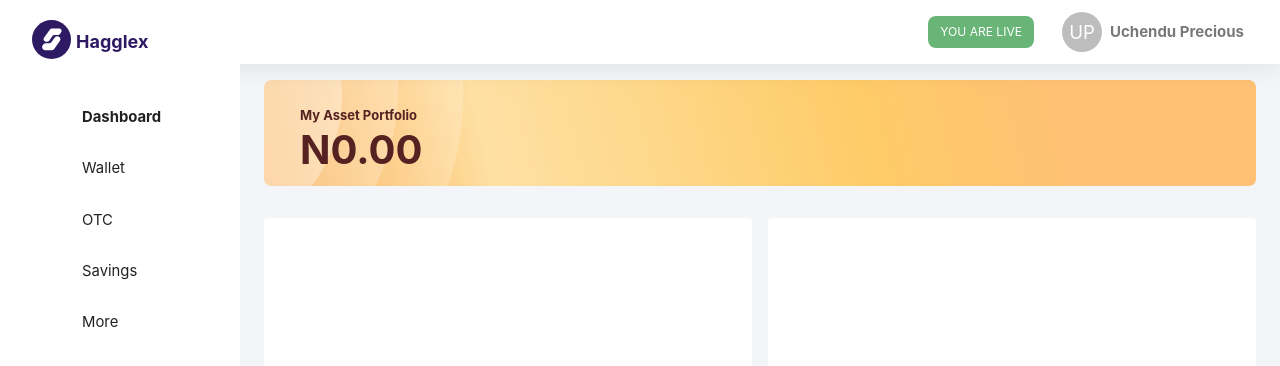
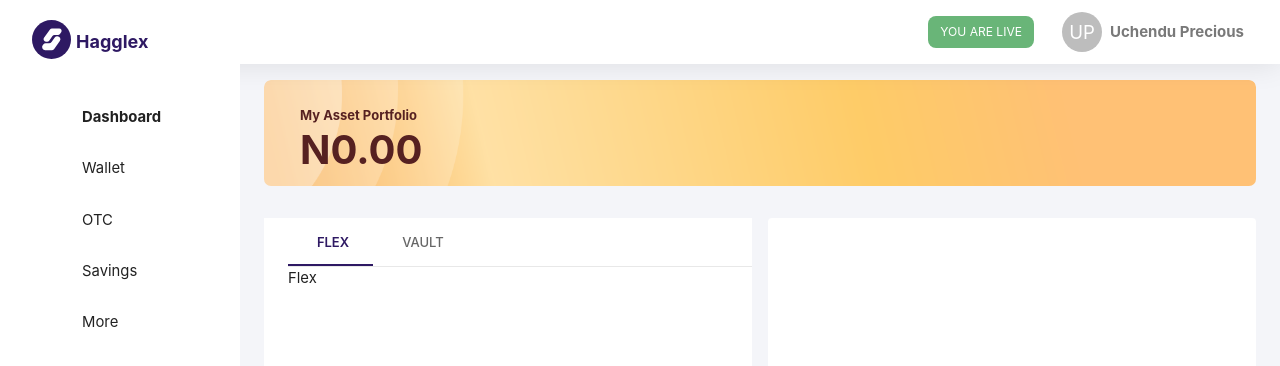
Before and after one commit to allindeveloper/hagglex-web, a React (Create React App) app: page /app/dashboard in a window 1280 px wide. Shown: the top 366 px of the page. Built offline with nearby package versions, Linux system fonts and the light colour scheme.

Commit message:
added custom top navigation

```diff
--- /dev/null
+++ b/src/components/shared/TopNavigation.tsx
@@ -0,0 +1,147 @@
+import React, { useEffect } from "react";
+import { Tabs, Box, Theme } from "@mui/material";
+import Tab from "@mui/material/Tab";
+import Typography from "@mui/material/Typography";
+import { ITabPanels, ITabs } from "../../types/TopNavigation";
+import { TabProps } from "@mui/material";
+import { makeStyles, withStyles } from "@mui/styles";
+
+const AntTabs = withStyles((theme: Theme) => ({
+  root: {
+    borderBottom: "1px solid #e8e8e8",
+  },
+  indicator: {
+    backgroundColor: theme.palette.primary.main,
+    marginLeft: -5
+  },
+}))(Tabs);
+
+const AntTab = withStyles((theme: Theme) => ({
+  root: {
+    textTransform: "uppercase",
+    minWidth: 72,
+    fontWeight: theme.typography.fontWeightRegular,
+    marginRight: theme.spacing(4),
+    paddingRight: 10,
+    paddingLeft: 0,
+    "&:hover": {
+      color: theme.palette.primary.light,
+      opacity: 1,
+    },
+    "&$selected": {
+      color: theme.palette.primary.dark,
+      fontWeight: 600,
+    },
+    "&:focus": {
+      color: theme.palette.primary.light,
+      outline: "none",
+    },
+  },
+  selected: {},
+}))((props: TabProps) => <Tab disableRipple {...props} />);
+
+const useStyles = makeStyles((theme:Theme) => ({
+  root: {
+    flexGrow: 1,
+  },
+  padding: {
+    padding: theme.spacing(3),
+  },
+  demo1: {
+    backgroundColor: theme.palette.background.paper,
+    paddingLeft: theme.spacing(3),
+    height:'100%'
+  },
+  demo2: {
+    backgroundColor: "#2e1534",
+  },
+}));
+
+function TabPanel(props: any) {
+  const { children, value, index, ...other } = props;
+  const realValue = parseInt(value)
+  const realIndex = parseInt(index)
+  return (
+    <div
+      role="tabpanel"
+      hidden={realValue !== realIndex}
+      id={`scrollable-auto-tabpanel-${index}`}
+      aria-labelledby={`scrollable-auto-tab-${index}`}
+      {...other}
+    >
+      {realValue === realIndex && (
+        <Box>
+          <Typography component={"div"}>{children}</Typography>
+        </Box>
+      )}
+    </div>
+  );
+}
+interface TopNavigationProps {
+  tabsRoutes?: string[],
+  id?: number | null,
+  handlesetTabIndex?: (index: number) => void,
+  updateId?: (index: number) => void,
+  tabs?: ITabs[],
+  tabPanels?: ITabPanels[],
+  tabIndex?: number,
+  history?: any
+}
+const TopNavigation = (props: TopNavigationProps) => {
+  const classes = useStyles();
+
+  let showScrollButton: 'auto' | 'desktop' | 'on' | 'off' = "off";
+  if (
+    /Android|webOS|iPhone|iPad|iPod|BlackBerry|IEMobile|Opera Mini/i.test(
+      navigator.userAgent
+    )
+  ) {
+    showScrollButton = "on";
+  }
+
+  const setTab = (index: any) => {
+    props.handlesetTabIndex?.(index);
+  };
+
+  const renderAntTabs = (tabs: ITabs[]) => {
+    const arr = [];
+    for (let i in tabs) {
+      let hidden = tabs[i].hidden;
+      let label = tabs[i].label;
+      arr.push(<AntTab hidden={hidden} key={i} label={label} />);
+    }
+    return arr;
+  };
+
+  const renderTabPanels = (tabPanels: ITabPanels[]) => {
+    const arr = [];
+    for (let i in tabPanels) {
+      arr.push(
+        <TabPanel value={props.tabIndex} key={i} index={tabPanels?.[i].index}>
+          {tabPanels?.[i].component}
+        </TabPanel>
+      );
+    }
+    return arr;
+  };
+
+  return (
+    <div className={classes.root}>
+      <div className={classes.demo1}>
+        <AntTabs
+          value={props.tabIndex}
+          onChange={(e, index) => setTab(index)}
+          variant="scrollable"
+          scrollButtons="auto"
+          aria-label="tabs"
+        >
+          {props.tabs && renderAntTabs(props.tabs)}
+        </AntTabs>
+
+        {props.tabPanels && renderTabPanels(props.tabPanels)}
+      </div>
+
+    </div>
+  );
+}
+export default TopNavigation;
--- a/src/pages/Dashboard/Dashboard.tsx
+++ b/src/pages/Dashboard/Dashboard.tsx
@@ -1,7 +1,7 @@
 import { Grid } from "@mui/material";
 import React from "react";
-import { Space } from "../../components/ui/Space/Space";
 import dashboardStyles from "../../styles/dashboardStyles";
+import LeftSection from "./LeftSection";
 
 const Dashboard = ()=>{
 
@@ -22,7 +22,7 @@ const Dashboard = ()=>{
 
                 <Grid item md={6} xs={12}>
                     <div className={classes.leftCard}>
-
+                        <LeftSection />
                     </div>
                 </Grid>
                 <Grid item md={6} xs={12}>
--- /dev/null
+++ b/src/pages/Dashboard/LeftSection.tsx
@@ -0,0 +1,55 @@
+import React, { useState } from "react";
+import { useHistory } from "react-router";
+import TopNavigation from "../../components/shared/TopNavigation";
+
+
+const LeftSection = ()=>{
+
+    const [tabIndex, settabIndex] = useState(0)
+    const history = useHistory()
+
+    const handlesetTabIndex = (index:number)=>{
+        settabIndex(index)
+    }
+    return(
+        <TopNavigation
+        id={tabIndex}
+        handlesetTabIndex={handlesetTabIndex}
+        history={history}
+        tabs={[
+          {
+            label: "Flex",
+            index: 0,
+            hidden: false,
+          },
+          {
+            label: "Vault",
+            index: 1,
+            hidden: false,
+          },
+
+        ]}
+        tabPanels={[
+          {
+            index: 0,
+            component: (
+              <div>
+                  Flex
+              </div>
+            ),
+          },
+          {
+            index: 1,
+            component: (
+                <div>
+                Vault
+            </div>
+            ),
+          },
+
+        ]}
+        tabIndex={tabIndex}
+      />
+    )
+}
+export default LeftSection
--- /dev/null
+++ b/src/types/TopNavigation.ts
@@ -0,0 +1,14 @@
+import React from "react";
+
+export interface ITabPanels {
+    tabIndex?:number,
+    index?:number,
+    component?:React.ReactNode,
+    [index: number]: number | React.ReactNode,
+}
+export interface ITabs{
+    hidden?:boolean,
+    index:number,
+    [index: number]: boolean,
+    label?:string
+}
```
